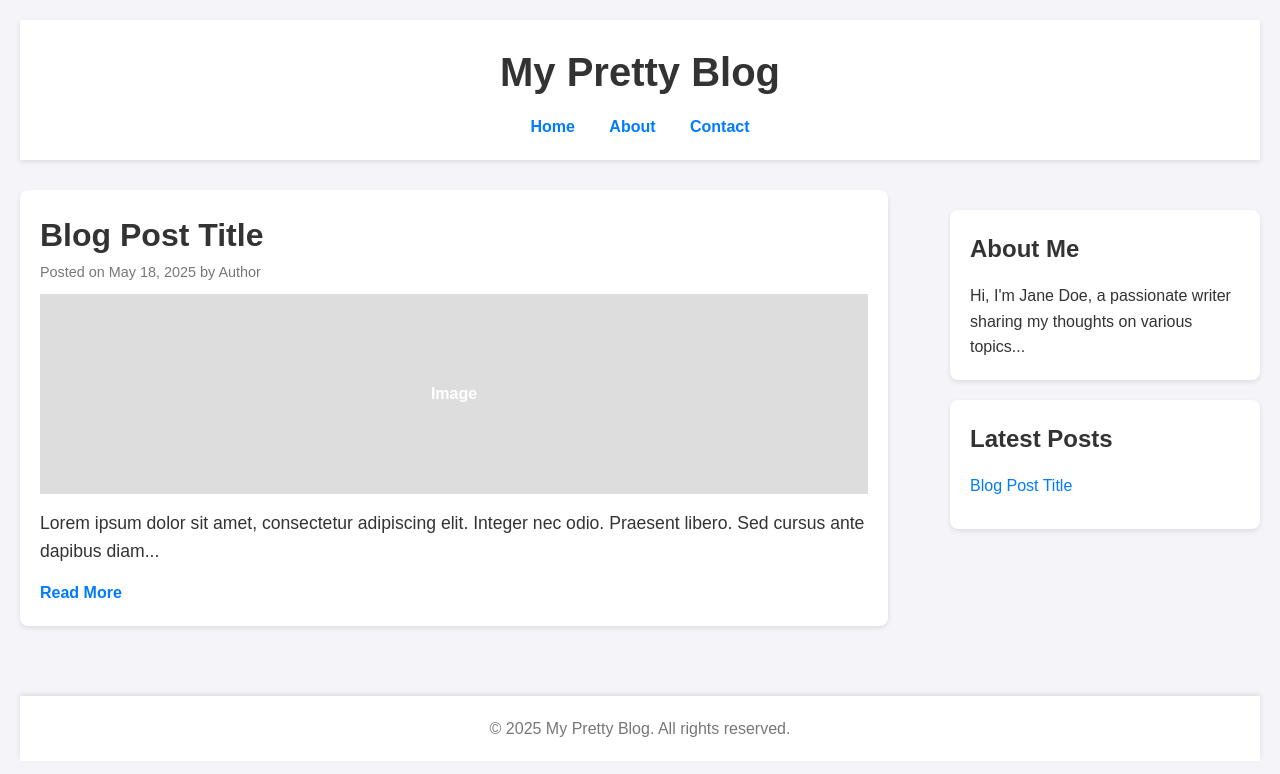
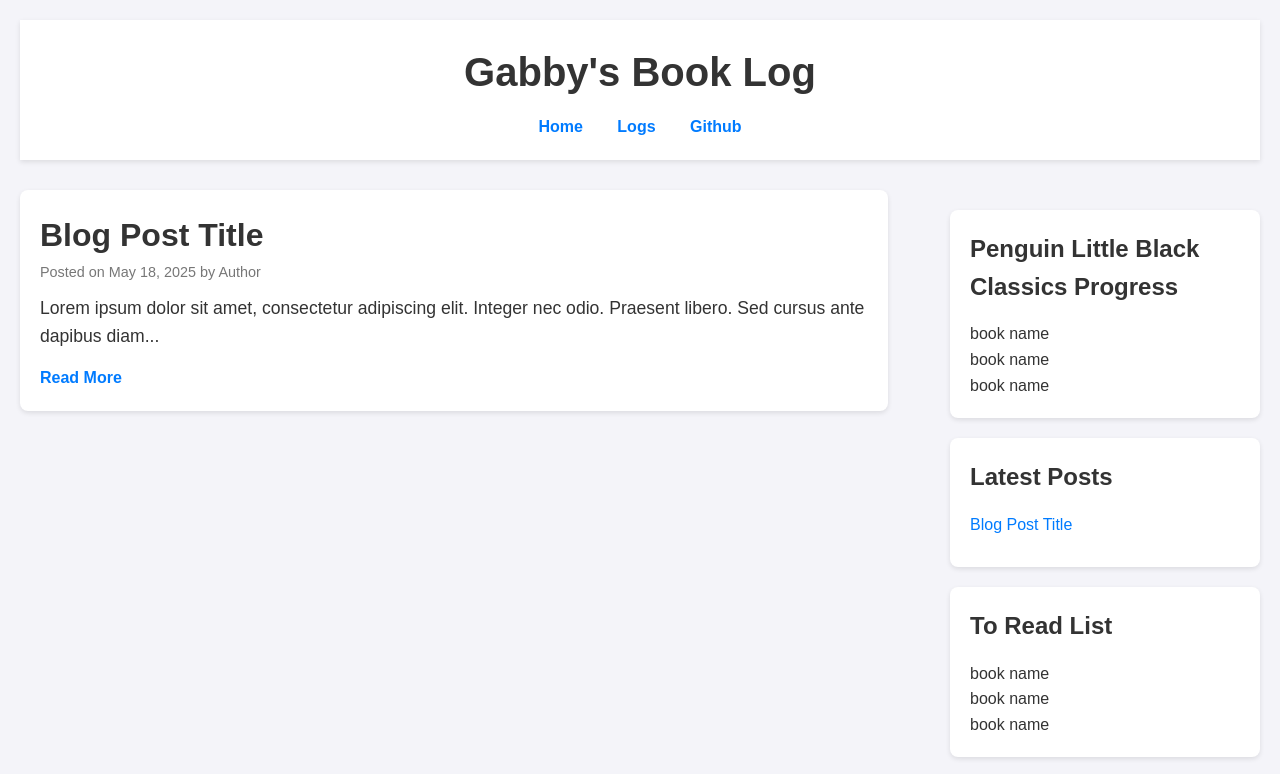
Before and after one commit to gabbypesito/bookblog, a plain HTML site: page index.html in a window 1280 px wide. Shown: the top 774 px of the page. Drawn offline with Linux system fonts and the light colour scheme.

Commit message:
Update index.html

```diff
--- a/index.html
+++ b/index.html
@@ -3,25 +3,25 @@
 <head>
   <meta charset="UTF-8">
   <meta name="viewport" content="width=device-width, initial-scale=1.0">
-  <title>My Pretty Blog</title>
+  <title>Gabby's Book Log</title>
   <link rel="stylesheet" href="styles.css">
 </head>
 <body>
   <header class="header">
-    <h1>My Pretty Blog</h1>
+    <h1>Gabby's Book Log</h1>
     <nav>
       <a href="#">Home</a>
-      <a href="#">About</a>
-      <a href="#">Contact</a>
+      <a href="#">Logs</a>
+      <a href="#">Github</a>
     </nav>
   </header>
 
   <main class="content">
     <section class="main-column">
+        <!-- Main Book Log for 2025-->
       <article class="post">
         <h2>Blog Post Title</h2>
         <p class="meta">Posted on May 18, 2025 by Author</p>
-        <div class="image-placeholder">Image</div>
         <p class="excerpt">Lorem ipsum dolor sit amet, consectetur adipiscing elit. Integer nec odio. Praesent libero. Sed cursus ante dapibus diam...</p>
         <a href="#" class="read-more">Read More</a>
       </article>
@@ -30,8 +30,23 @@
 
     <aside class="sidebar">
       <section class="widget">
-        <h3>About Me</h3>
-        <p>Hi, I'm Jane Doe, a passionate writer sharing my thoughts on various topics...</p>
+        <h3> Penguin Little Black Classics Progress </h3>
+        <p>book name</p>
+        <p>book name</p>
+        <p>book name</p>
+      </section>
+      <section class="widget">
+        <h3>Latest Posts</h3>
+        <ul>
+          <li><a href="#">Blog Post Title</a></li>
+          <!-- Repeat <li> for more posts -->
+        </ul>
+      </section>
+            <section class="widget">
+        <h3> To Read List </h3>
+        <p>book name</p>
+        <p>book name</p>
+        <p>book name</p>
       </section>
       <section class="widget">
         <h3>Latest Posts</h3>
```
